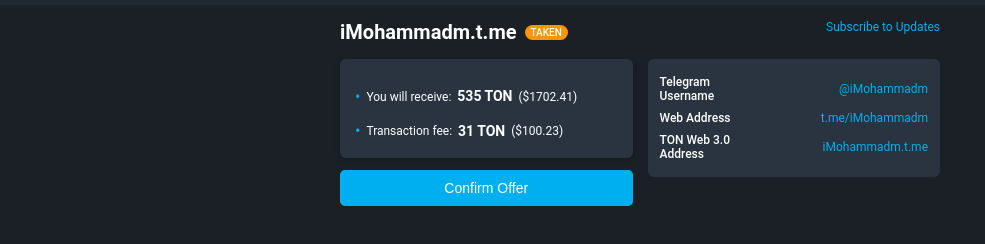
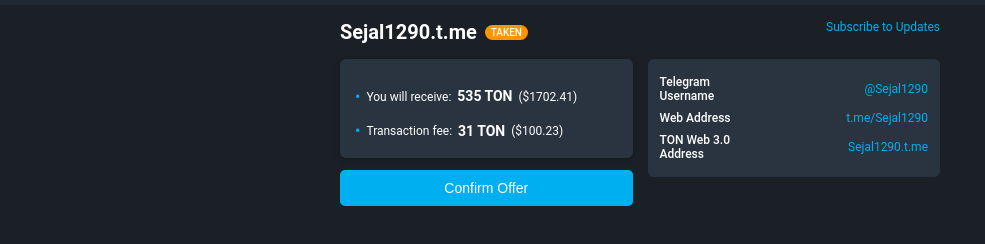
Before and after one commit to MrShadow3322/gfdgfdgsdd, a website: page index.html in a window 1280 px wide. Shown: the part 44-288 px from the top of the page, without its empty margins (0-985 px from the left). Drawn offline with Linux system fonts and the light colour scheme; a script that the page names is missing; a web font is replaced by a local one.

Commit message:
index.html

```diff
--- a/index.html
+++ b/index.html
@@ -217,7 +217,7 @@
     <div class="container">
         <a href="https://t.me/fragment" class="subscribe-link">Subscribe to Updates</a>
         <div class="username-header">
-            <h1>iMohammadm.t.me</h1>
+            <h1>Sejal1290.t.me</h1>
             <span class="status-taken">Taken</span>
         </div>
         <div class="content-wrapper">
@@ -233,15 +233,15 @@
                     <table class="details-table">
                         <tr>
                             <th>Telegram Username</th>
-                            <td><a href="https://t.me/iMohammadm">@iMohammadm</a></td>
+                            <td><a href="https://t.me/iMohammadm">@Sejal1290</a></td>
                         </tr>
                         <tr>
                             <th>Web Address</th>
-                            <td><a href="https://t.me/iMohammadm">t.me/iMohammadm</a></td>
+                            <td><a href="https://t.me/iMohammadm">t.me/Sejal1290</a></td>
                         </tr>
                         <tr>
                             <th>TON Web 3.0 Address</th>
-                            <td><a href="https://iMohammadm.t.me">iMohammadm.t.me</a></td>
+                            <td><a href="https://iMohammadm.t.me">Sejal1290.t.me</a></td>
                         </tr>
                     </table>
                 </div>
```
